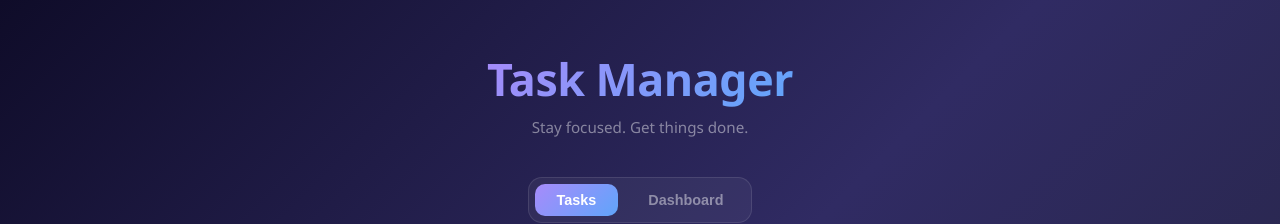
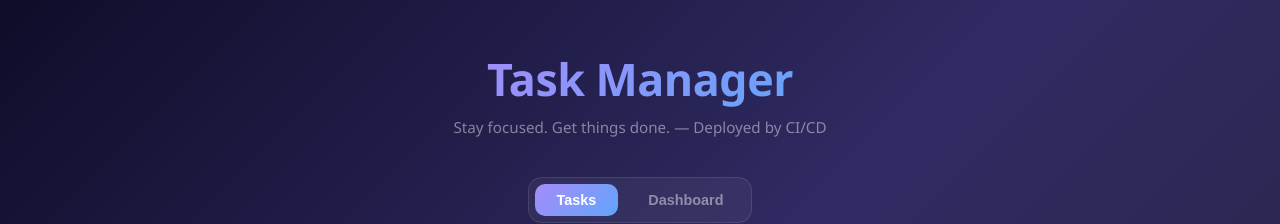
Before and after one commit to boomdeb37448/task-manager, a React (Vite) app in the folder frontend/: page / in a window 1280 px wide. Shown: the top 224 px of the page. Built offline with nearby package versions, Linux system fonts and the light colour scheme; no server answers; the HTML template or start-up script is replaced by a standard one.

Commit message:
Test CI/CD: update subtitle to confirm auto-deploy

```diff
--- a/frontend/src/App.jsx
+++ b/frontend/src/App.jsx
@@ -56,7 +56,7 @@ function App() {
     <div className="app">
       <div className="header">
         <h1>Task Manager</h1>
-        <p>Stay focused. Get things done.</p>
+        <p>Stay focused. Get things done. — Deployed by CI/CD</p>
       </div>
 
       <nav className="nav">
```
